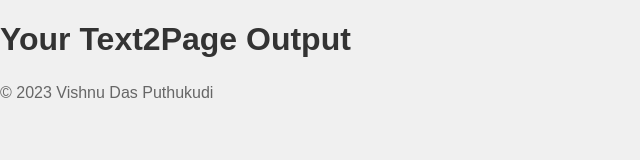
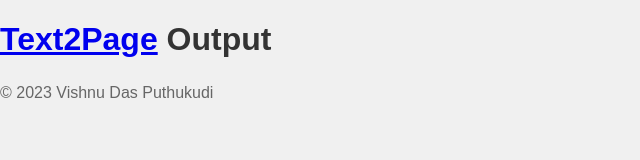
Before and after one commit to Vishnudas2003/Text2Page, a plain HTML site: page index.html in a window 1280 px wide. Shown: the whole page, without its empty margins (0-640 px from the left). Drawn offline with Linux system fonts and the light colour scheme.

Commit message:
updated the index.html

```diff
--- a/index.html
+++ b/index.html
@@ -8,7 +8,7 @@
 </head>
 <body>
     <header>
-        <h1>Your Text2Page Output</h1>
+        <h1><a href="https://github.com/Vishnudas2003/Text2Page">Text2Page</a> Output</h1>
     </header>
     <main>
         <!-- JavaScript will dynamically generate links here -->
```
